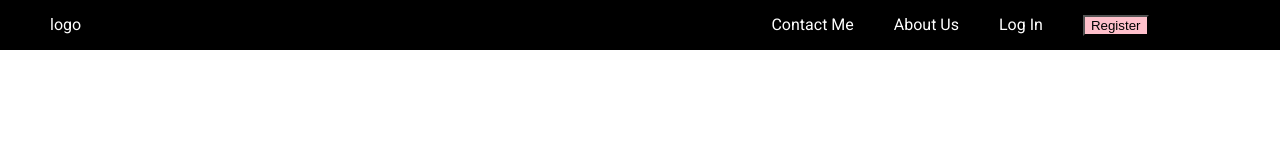
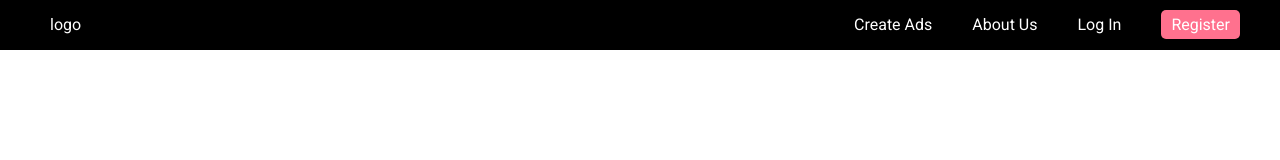
Before and after one commit to dennyshi5126/realEstate, a React app: page / in a window 1280 px wide. Built offline with nearby package versions, Linux system fonts and the light colour scheme.

Commit message:
add header related files

```diff
--- a/assets/js/realEstate/header.js
+++ b/assets/js/realEstate/header.js
@@ -9,10 +9,10 @@ export default class Header extends Component {
           <div className = 'logo'>logo</div>
           <div className = 'links'>
             <ul>
-                <li><a href='#'>Contact Me</a></li>
+                <li><a href='#'>Create Ads</a></li>
                 <li><a href='#'>About Us</a></li>
                 <li><a href='#'>Log In</a></li>
-                <li><button>Register</button></li>
+                <li><a href='#' className = 'regButton'>Register</a></li>
             </ul>
           </div>
       </header>
--- /dev/null
+++ b/assets/sass/_header.scss
@@ -0,0 +1,37 @@
+header {
+    //height: 50px;
+    background: black;
+    color: white;
+    overflow: auto;
+  }
+
+  .logo {
+    // width: 50%;
+    line-height: 50px;
+    padding: 0 50px;
+    float: left;
+  }
+
+  .links {
+    // width: 50%;
+    text-align: center;
+    float: right;
+    line-height: 50px;
+    margin-right: 20px;
+    li {
+      padding: 0 20px;
+      display: inline-block;
+    }
+    a{
+      text-decoration: none;
+      color: white;
+      &:hover {
+        color: $darkgray;
+      }
+      &.regButton {
+          background: $pink;
+          padding: 5px 10px;
+          border-radius: 5px;
+      }
+    }
+  }
--- /dev/null
+++ b/assets/sass/_variables.scss
@@ -0,0 +1,5 @@
+$darkpurple: #0C002B;
+$gray: #FAF7F5;
+$offwhite: #FFFEFF;
+$pink: #FF718E;
+$darkgray: #ADA8AA;
--- a/assets/sass/main.scss
+++ b/assets/sass/main.scss
@@ -1,5 +1,6 @@
 @import url( 'https://fonts.googleapis.com/css?family=Roboto:100,300,400,500,700');
 @import "reset";
+@import "variables";
 
 * {
   box-sizing: border-box;
@@ -9,37 +10,4 @@ body {
   // background: purple;
 }
 
-header {
-  height: 50px;
-  background: black;
-  color: white;
-  // overflow: auto;
-  button {
-    background: pink;
-  }
-}
-
-.logo {
-  width: 50%;
-  line-height: 50px;
-  padding: 0 50px;
-  float: left;
-}
-
-.links {
-  width: 50%;
-  text-align: center;
-  float: left;
-  line-height: 50px;
-  ul li {
-    padding: 0 20px;
-    display: inline-block;
-  }
-  a{
-    text-decoration: none;
-    color: white;
-  }
-  a:hover {
-    color: #ccc;
-  }
-}
+@import "header";
--- a/public/js/components/realEstate.js
+++ b/public/js/components/realEstate.js
@@ -60,7 +60,7 @@ var Header = function (_Component) {
               _react2.default.createElement(
                 'a',
                 { href: '#' },
-                'Contact Me'
+                'Create Ads'
               )
             ),
             _react2.default.createElement(
@@ -85,8 +85,8 @@ var Header = function (_Component) {
               'li',
               null,
               _react2.default.createElement(
-                'button',
-                null,
+                'a',
+                { href: '#', className: 'regButton' },
                 'Register'
               )
             )
```
Also changed, not shown: public/css/main.css.
